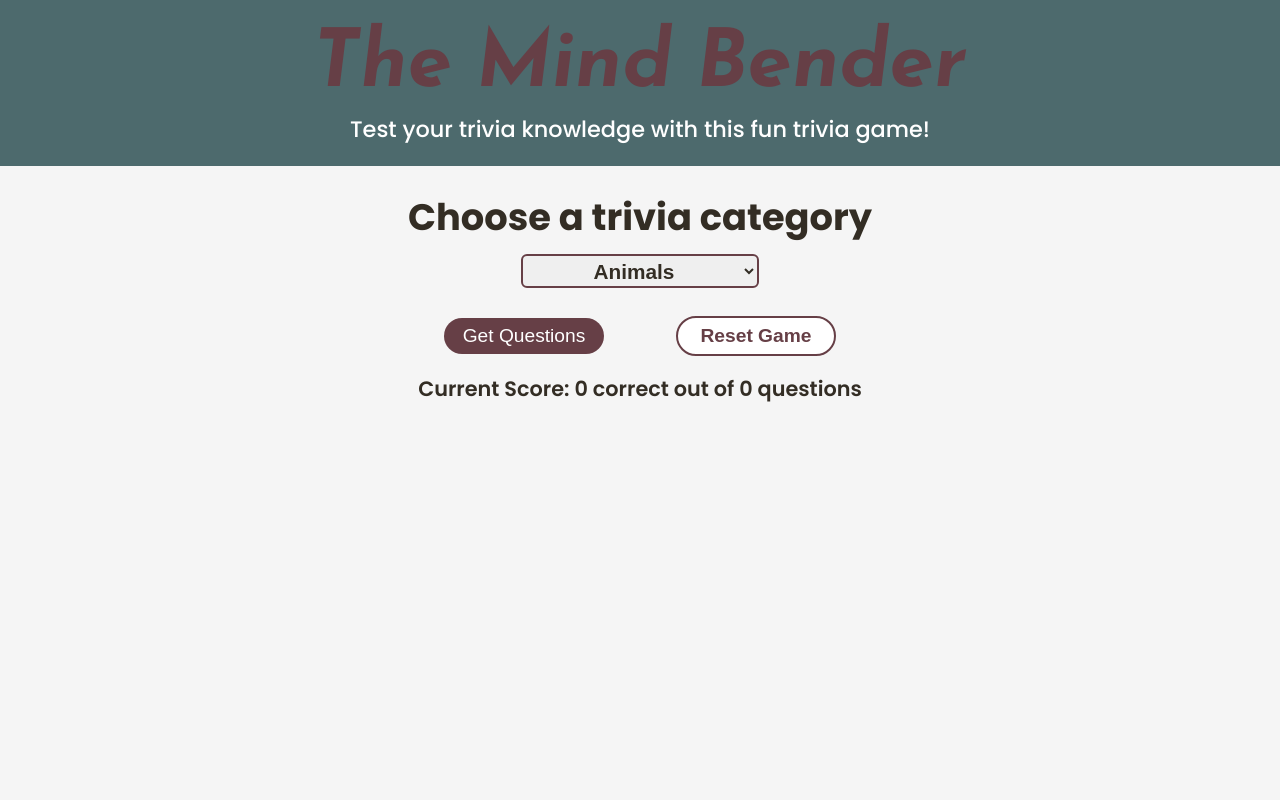
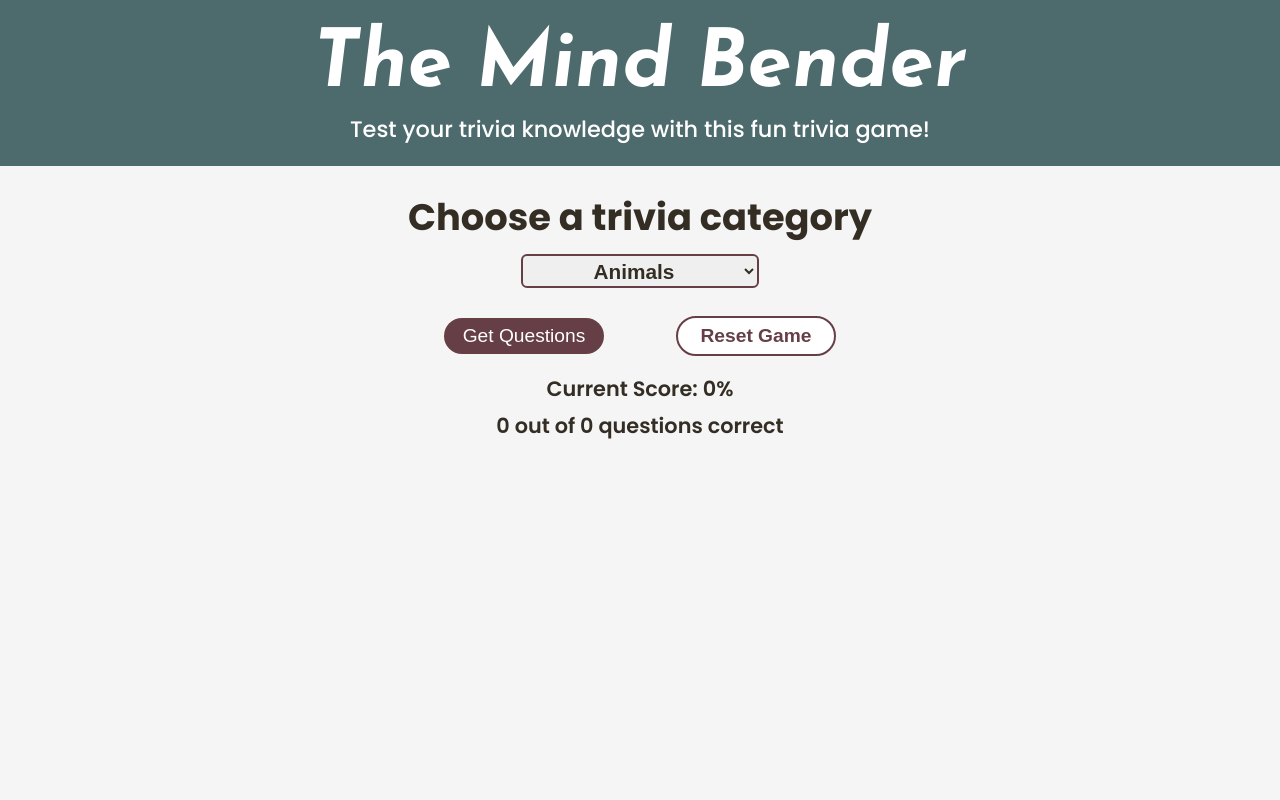
Before and after one commit to TiffanyStPierre/react-trivia-game-app, a React (Create React App) app: page /quiz in a window 1280 px wide. Shown: the top 800 px of the page. Built offline with nearby package versions, Linux system fonts and the light colour scheme.

Commit message:
update display of current score and correct answer

```diff
--- a/src/components/layout/Header.jsx
+++ b/src/components/layout/Header.jsx
@@ -1,11 +1,8 @@
-import { Link } from 'react-router-dom'
 
 export default function Header() {
     return (
         <header className="header">
-            <Link to="/" className="header-link">
                 <h1 className="header-h1">The Mind Bender</h1>
-            </Link>
             <p className="header-subtitle">Test your trivia knowledge with this fun trivia game!</p>
         </header>
     )
--- a/src/components/quiz/QuizCards.jsx
+++ b/src/components/quiz/QuizCards.jsx
@@ -22,7 +22,7 @@ export default function QuizCards() {
       if (answer === correctAnswer){
         resultMessage = `Well Done! You've selected the correct answer: ${correctAnswer}`;
       } else {
-        resultMessage = `Good guess, but ${answer} is not correct.`;
+        resultMessage = `Good guess, but ${answer} is not correct. The correct answer is ${correctAnswer}`;
       }
       return resultMessage;
     }
--- a/src/components/quiz/QuizSearch.jsx
+++ b/src/components/quiz/QuizSearch.jsx
@@ -1,24 +1,35 @@
-import { useState, useContext } from 'react';
-import QuizContext from '../../context/QuizContext';
-
+import { useState, useContext } from "react";
+import QuizContext from "../../context/QuizContext";
 
 export default function QuizSearch() {
-    const [selection, setSelection] = useState('27');
-    const { getTrivia, score, totalQuestions, updateScore, updateTotalQuestions, setItems } = useContext(QuizContext);
+  const [selection, setSelection] = useState("27");
+  const {
+    getTrivia,
+    score,
+    totalQuestions,
+    updateScore,
+    updateTotalQuestions,
+    setItems,
+  } = useContext(QuizContext);
 
   const handleChange = (e) => setSelection(e.target.value);
 
   const handleSubmit = (e) => {
     e.preventDefault();
     getTrivia(selection);
-    }
+  };
 
   const gameReset = () => {
     updateScore(0);
     updateTotalQuestions(0);
     setItems([]);
     window.location.reload();
-    }
+  };
+
+  const currentScorePercentage =
+    totalQuestions > 0
+      ? Math.round((score / totalQuestions) * 100)
+      : 0;
 
   return (
     <div className="form-container">
@@ -39,11 +50,20 @@ export default function QuizSearch() {
           <option value="28">Vehicles</option>
         </select>
         <div className="form-btns">
-                    <button type="submit" className="btn-submit">Get Questions</button>
-                    <button type="button" className="btn-reset" onClick={gameReset}>Reset Game</button>
+          <button type="submit" className="btn-submit">
+            Get Questions
+          </button>
+          <button type="button" className="btn-reset" onClick={gameReset}>
+            Reset Game
+          </button>
         </div>
       </form>
-            <p className="current-score">{`Current Score: ${score} correct out of ${totalQuestions} questions`}</p>
+      <p className="current-score">{`Current Score:
+        ${currentScorePercentage}%`}</p>
+      <br />
+      <p className="current-score">
+        {`${score} out of ${totalQuestions} questions correct`}
+      </p>
     </div>
-    )
+  );
 }
--- a/src/pages/Quiz.jsx
+++ b/src/pages/Quiz.jsx
@@ -6,7 +6,7 @@ import Footer from '../components/layout/Footer';
 export default function Quiz() {
     return (
         <div className="quiz-pg">
-            < Header />
+            <Header />
             <QuizSearch />
             <QuizCards />
             <Footer />
```
Lines whose indentation alone changed are shown as unchanged.
